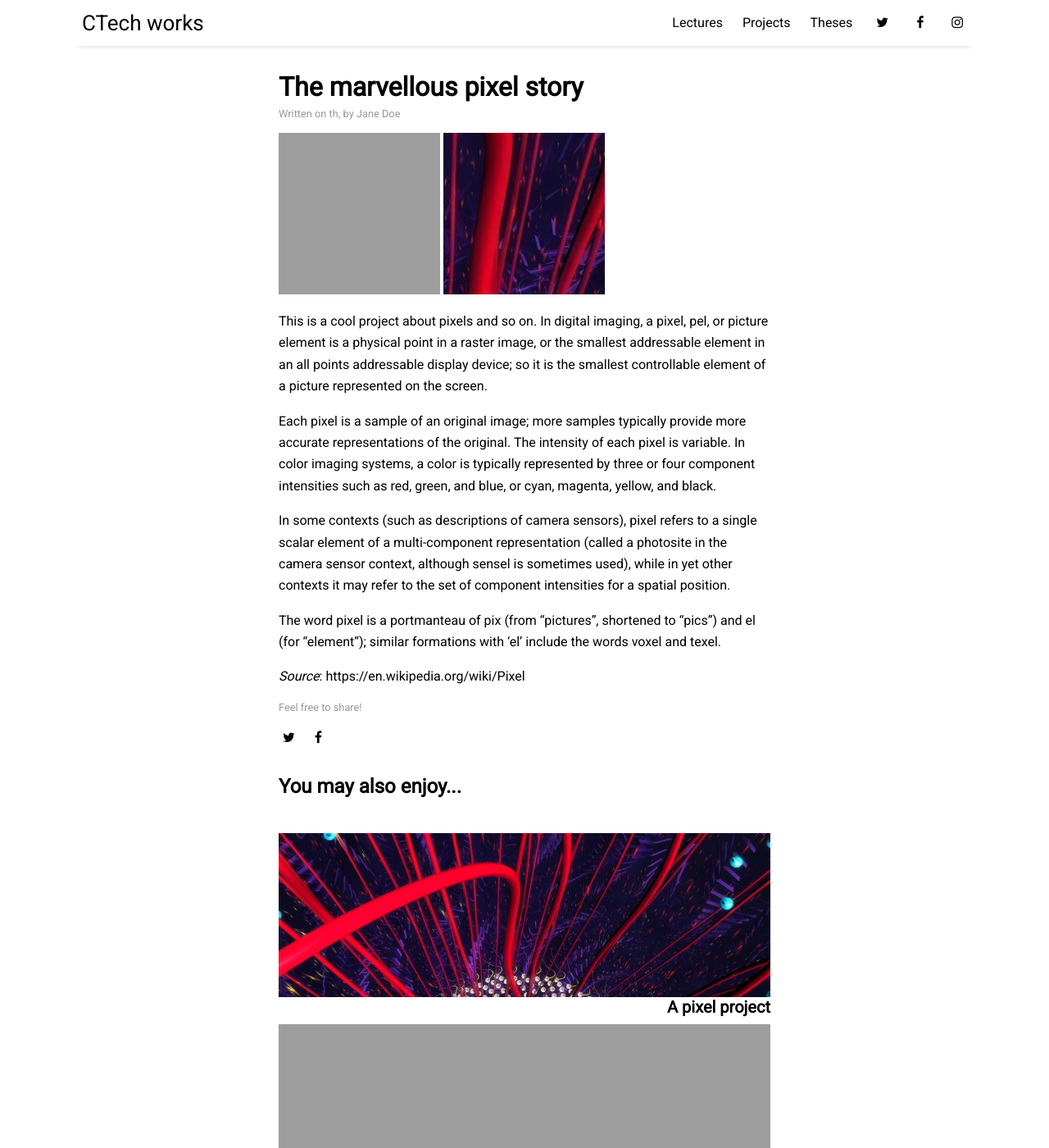
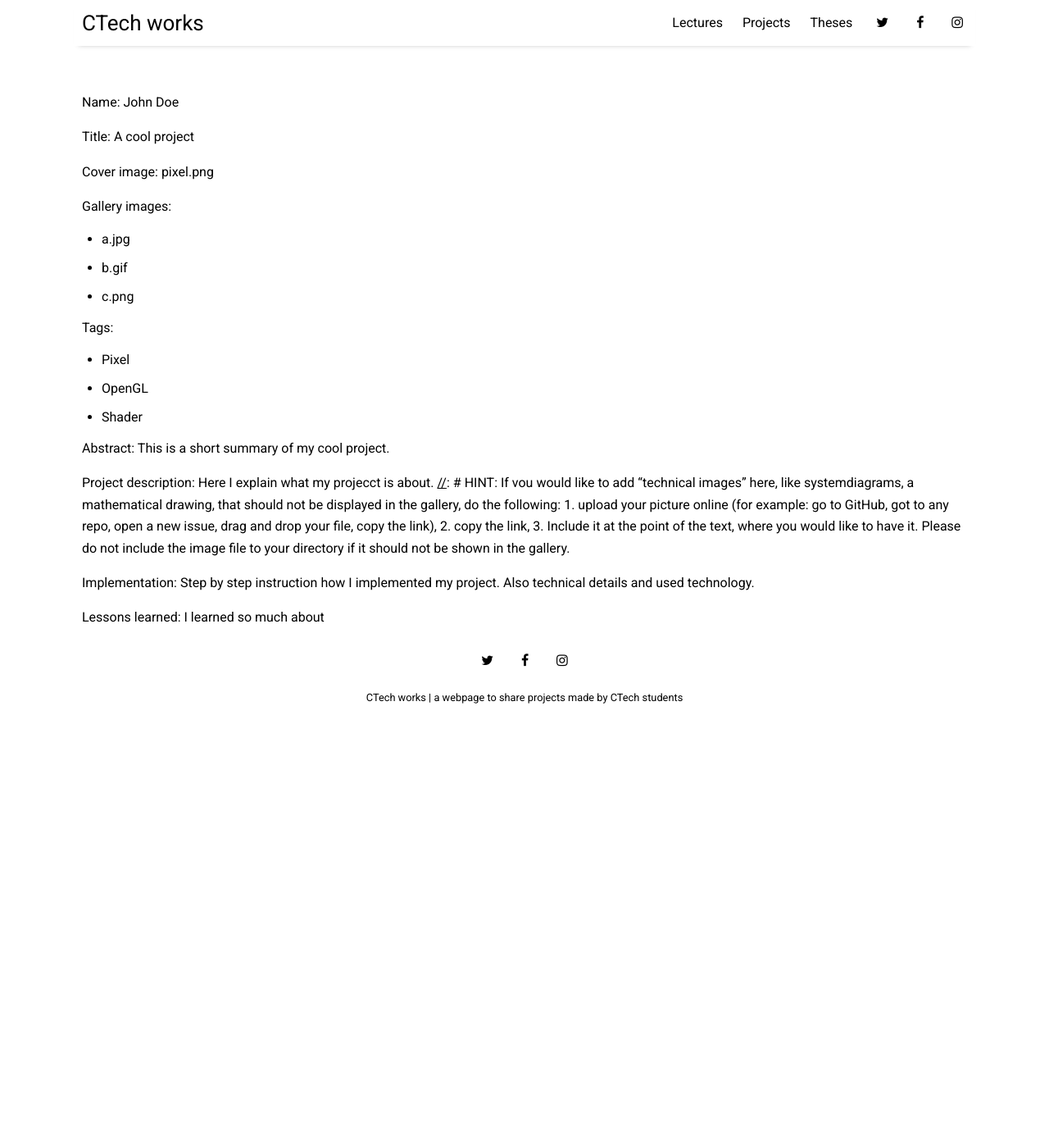
Before and after one commit to ctechfilmuniversity/ctechfilmuniversity.github.io, a Jekyll site: the page built from info/templates/submission_template_example.md, in a window 1280 px wide and 1400 px high. Shown: the whole window at 82% size. Built offline with Jekyll 4.4.1, drawn with Linux system fonts in a browser that asks for light colours; nearby versions of some CDN libraries; our own code applies the rules of GitHub Pages for plain Markdown files.

Commit message:
update template files

```diff
--- a/info/templates/submission_template_example.md
+++ b/info/templates/submission_template_example.md
@@ -1,37 +1,34 @@
----
-#Do NOT touch
-layout: post
+[//]: # all sections are mendatory undless they are marked with optional
+[//]: # add the cover image and the gallery images to folder where your md layes (no subfolder!)
 
-#TODO
-title: "The marvellous pixel story"
-author: "Jane Doe"
+Name: John Doe
 
-#Recommendation: categories and tags are prefilled out by somebody
-categories: CCI
-tags: [Creative Coding I, CCI, ws_2019_2020, final project]
+Title: A cool project
 
-#TODO
-#add header image here
-cover-image: C.gif
-cover-image-title: Pixels
+[//]: # please use png, jpg or gif
+Cover image: pixel.png
 
+[//]: # optional
+Gallery images:
+  - a.jpg
+  - b.gif
+  - c.png
 
-#optional: more images
-gallery:
-   - path: B.png
-     title: This is a pixel.
-   - path: A.png
-     title: This is a pack of pixels.
----
+[//]: # optional
+Tags:
+  - Pixel
+  - OpenGL
+  - Shader
 
-<!-- #TODO -->
+Abstract:
+This is a short summary of my cool project.
 
-This is a cool project about pixels and so on. In digital imaging, a pixel, pel, or picture element is a physical point in a raster image, or the smallest addressable element in an all points addressable display device; so it is the smallest controllable element of a picture represented on the screen.
+Project description:
+Here I explain what my projecct is about.
+[//]: # HINT: If vou would like to add "technical images" here, like systemdiagrams, a mathematical drawing, that should not be displayed in the gallery, do the following: 1. upload your picture online (for example: go to GitHub, got to any repo, open a new issue, drag and drop your file, copy the link), 2. copy the link, 3. Include it at the point of the text, where you would like to have it. Please do not include the image file to your directory if it should not be shown in the gallery.
 
-Each pixel is a sample of an original image; more samples typically provide more accurate representations of the original. The intensity of each pixel is variable. In color imaging systems, a color is typically represented by three or four component intensities such as red, green, and blue, or cyan, magenta, yellow, and black.
+Implementation:
+Step by step instruction how I implemented my project. Also technical details and used technology.
 
-In some contexts (such as descriptions of camera sensors), pixel refers to a single scalar element of a multi-component representation (called a photosite in the camera sensor context, although sensel is sometimes used), while in yet other contexts it may refer to the set of component intensities for a spatial position.
-
-The word pixel is a portmanteau of pix (from "pictures", shortened to "pics") and el (for "element"); similar formations with 'el' include the words voxel and texel.
-
-_Source_: https://en.wikipedia.org/wiki/Pixel
+Lessons learned:
+I learned so much about
```
Also changed, not shown: info/templates/submission_template.md (+13 -23 lines), info/templates/template.md (deleted, +0 -63 lines), info/templates/template_for_published_post.md (added, +23 -0 lines).
